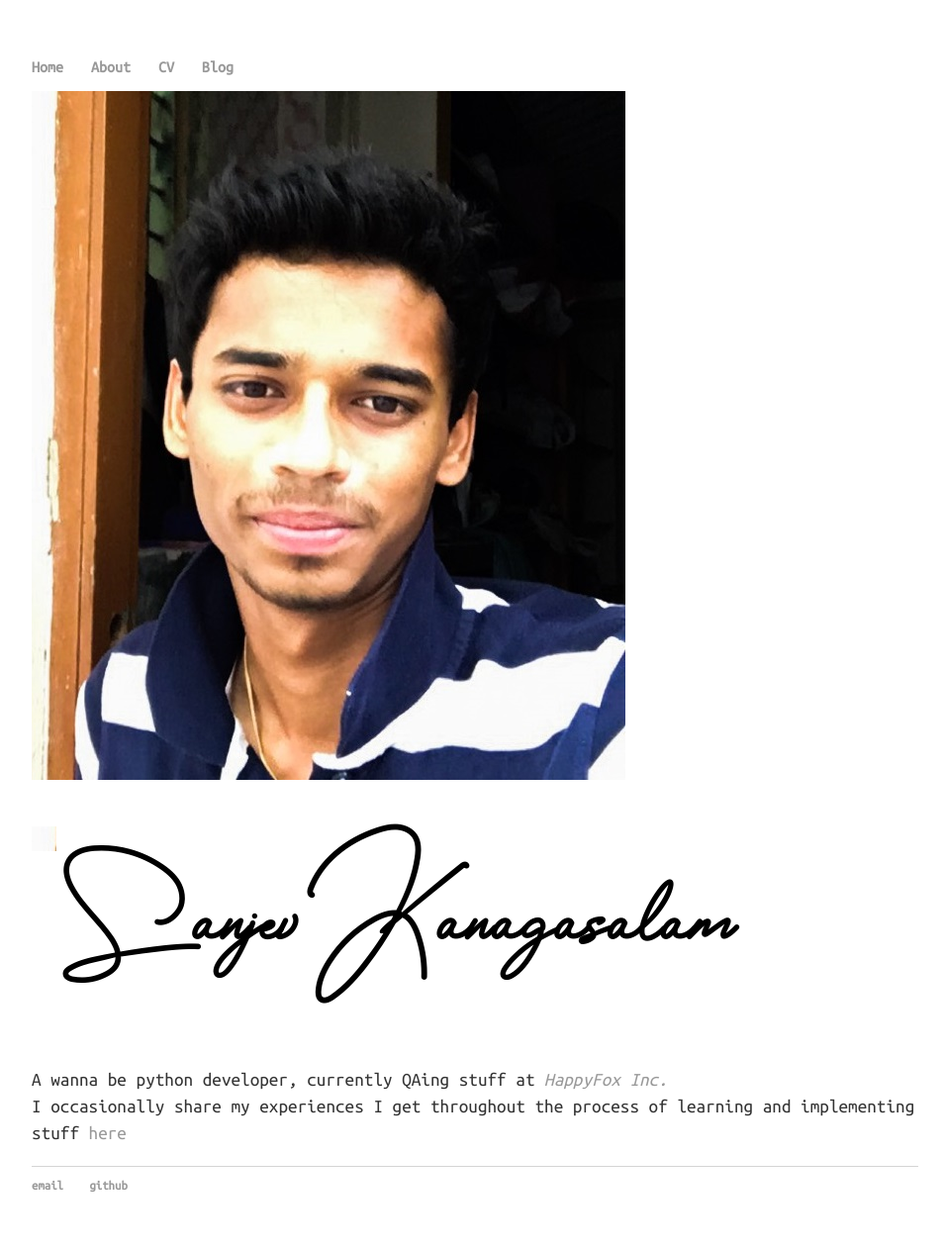
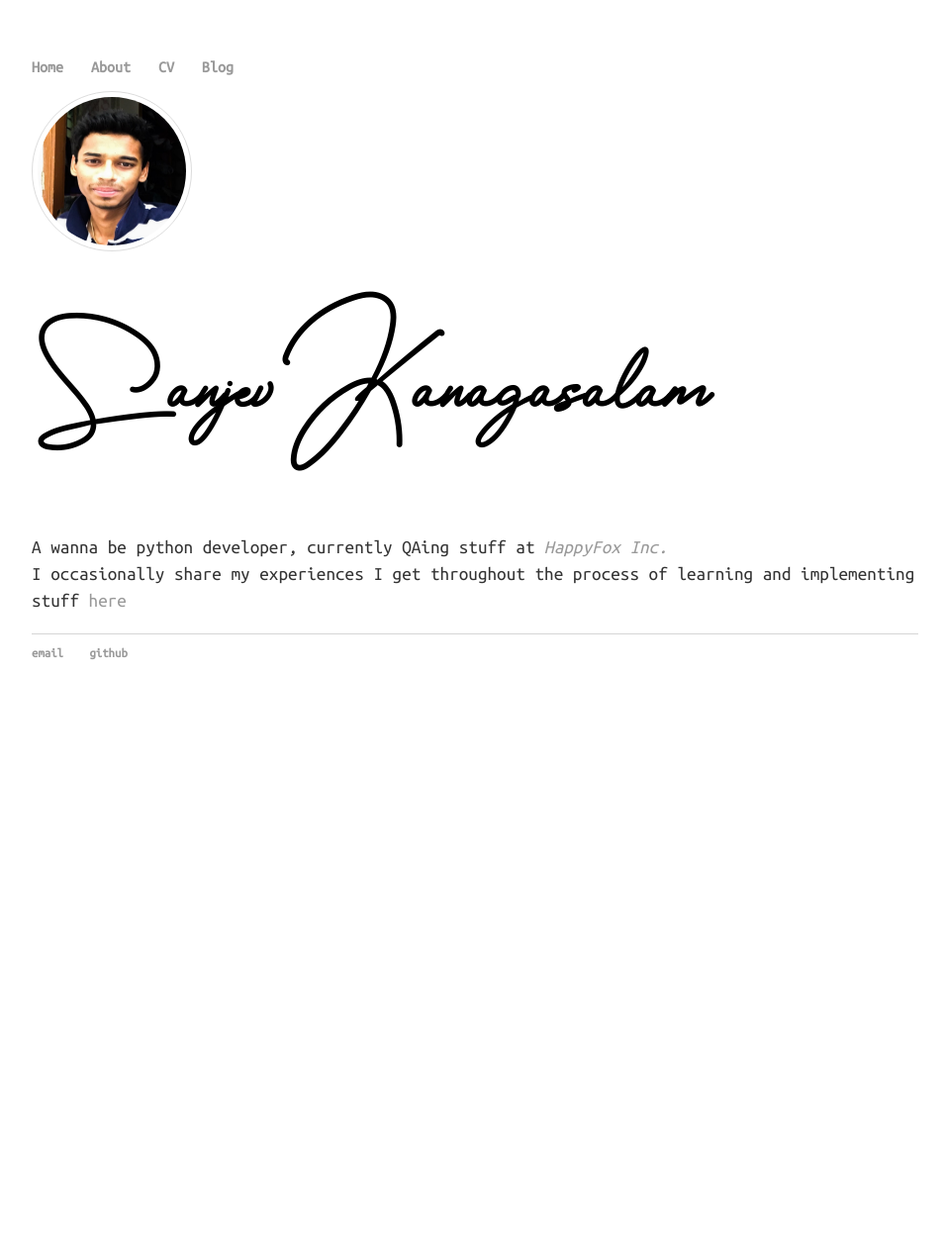
Before and after one commit to sanjevk/portfolio, a Jekyll site: the page built from index.html, in a window 1280 px wide. Shown: the whole page at 99% size, without its empty margins (160-1114 px from the left). Built offline with Jekyll 4.4.1, drawn with Linux system fonts in a browser that asks for light colours; after the commit the page ends 900 px from its top, so only the background shows below that.

Commit message:
revert changes

```diff
--- a/css/main.css
+++ b/css/main.css
@@ -38,14 +38,18 @@ a:hover {
     text-decoration: underline;
 }
 
-.my_name:before{
-    content: "";
-    display: block;
-    background: url('/photos/avatar.JPG') no-repeat;
-    width: 25px;
-    height: 25px;
-    float: left;
-    border: 50%;
+.avatar {
+  border: 1px solid #ddd;
+  border-radius: 4px;
+  padding: 5px;
+  width: 150px;
+  vertical-align: middle;
+  height: 150px;
+  border-radius: 50%;
+}
+
+.avatar:hover {
+  box-shadow: 0 0 2px 1px rgba(0, 140, 186, 0.5);
 }
 
 h1.my_name {
```
